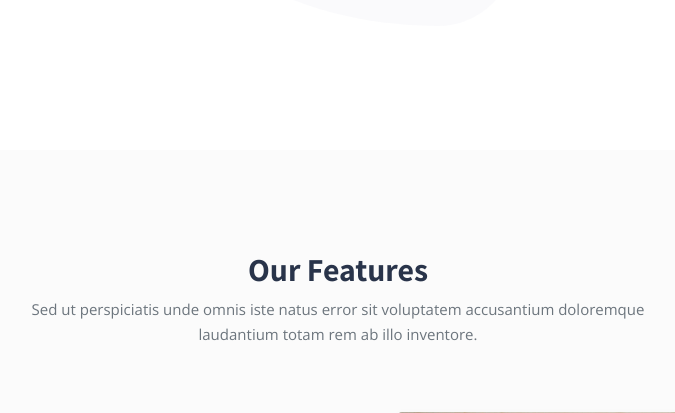
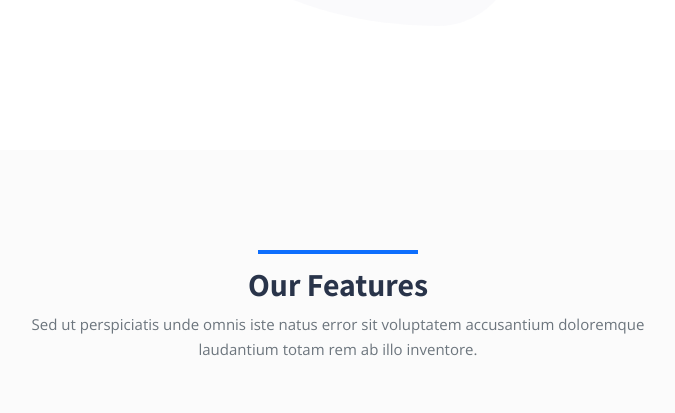
Before and after one commit to AbdullahAlHarun-code/patrica, a Django app: page / in a window 1280 px wide. Shown: the part 1583-1996 px from the top of the page, without its empty margins (302-977 px from the left). Run offline with Django 3.2, Linux system fonts and the light colour scheme; some libraries are stand-ins or nearby versions.

Commit message:
add hr every section

```diff
--- a/frontend/templates/frontend/index.html
+++ b/frontend/templates/frontend/index.html
@@ -153,6 +153,7 @@
         <div class="container">
             <div class="row justify-content-center mb-5">
                 <div class="col-lg-7 text-center">
+                  <h3 style="height:15px;" class="border-top border-4 w-25 m-auto border-primary"> </h3>
                     <h2 class="fw-bold">Our Features</h2>
                     <p class="text-muted">Sed ut perspiciatis unde omnis iste natus error sit voluptatem accusantium
                         doloremque laudantium totam rem ab illo inventore.</p>
@@ -226,6 +227,7 @@
         <div class="container">
             <div class="row justify-content-center mb-5">
                 <div class="col-lg-7 text-center">
+                  <h3 style="height:15px;" class="border-top border-4 w-25 m-auto border-primary"> </h3>
                     <h2 class="fw-bold">Pricing Plan</h2>
                     <p class="text-muted">Sed ut perspiciatis unde omnis iste natus error sit voluptatem accusantium
                         doloremque laudantium totam rem ab illo inventore.</p>
```
